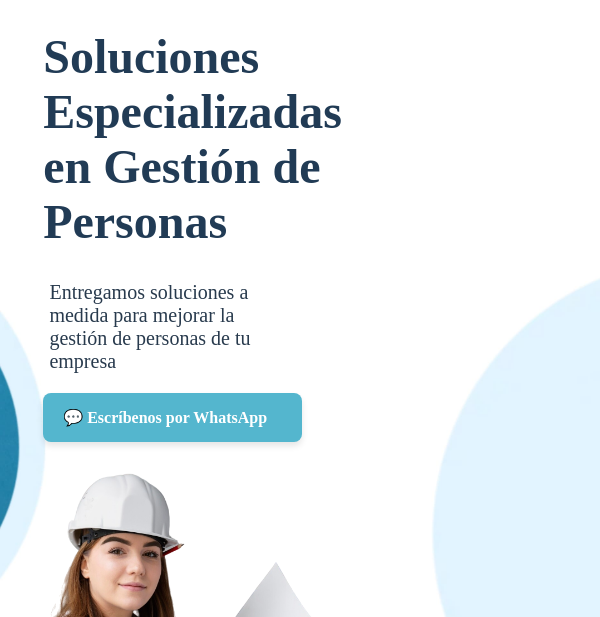
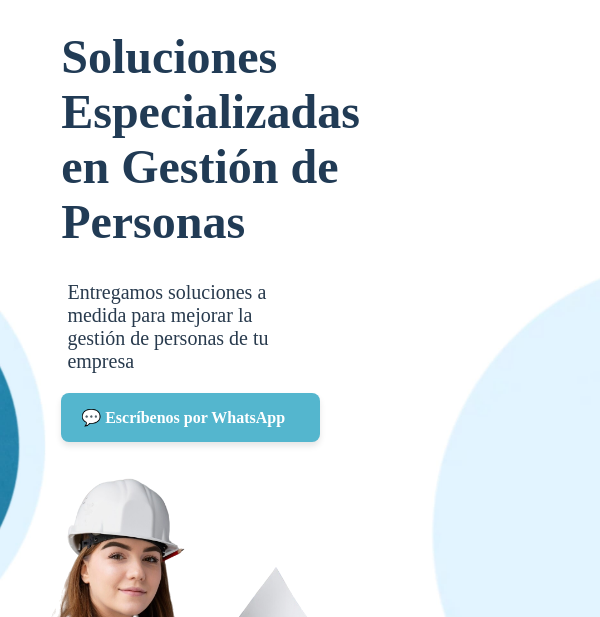
Before and after one commit to Jrobles231/ibroprueba.github.io, a plain HTML site: page index.html in a window 600 px wide. Shown: the part 183-800 px from the top of the page. Drawn offline with nearby package versions, Linux system fonts and the light colour scheme.

Commit message:
Add files via upload

```diff
--- a/styles.css
+++ b/styles.css
@@ -2874,15 +2874,14 @@ html {
         background-repeat: no-repeat;
         background-position: center -70px;
 
-
     }
 
     .tarjeta_banner {
             color: #000000;
             width: 52%;
-            margin-left: 2%;
-
-            height: 100%;
+            margin-left: 5%;
+
+            height: 450px;
 
         }
 
```
